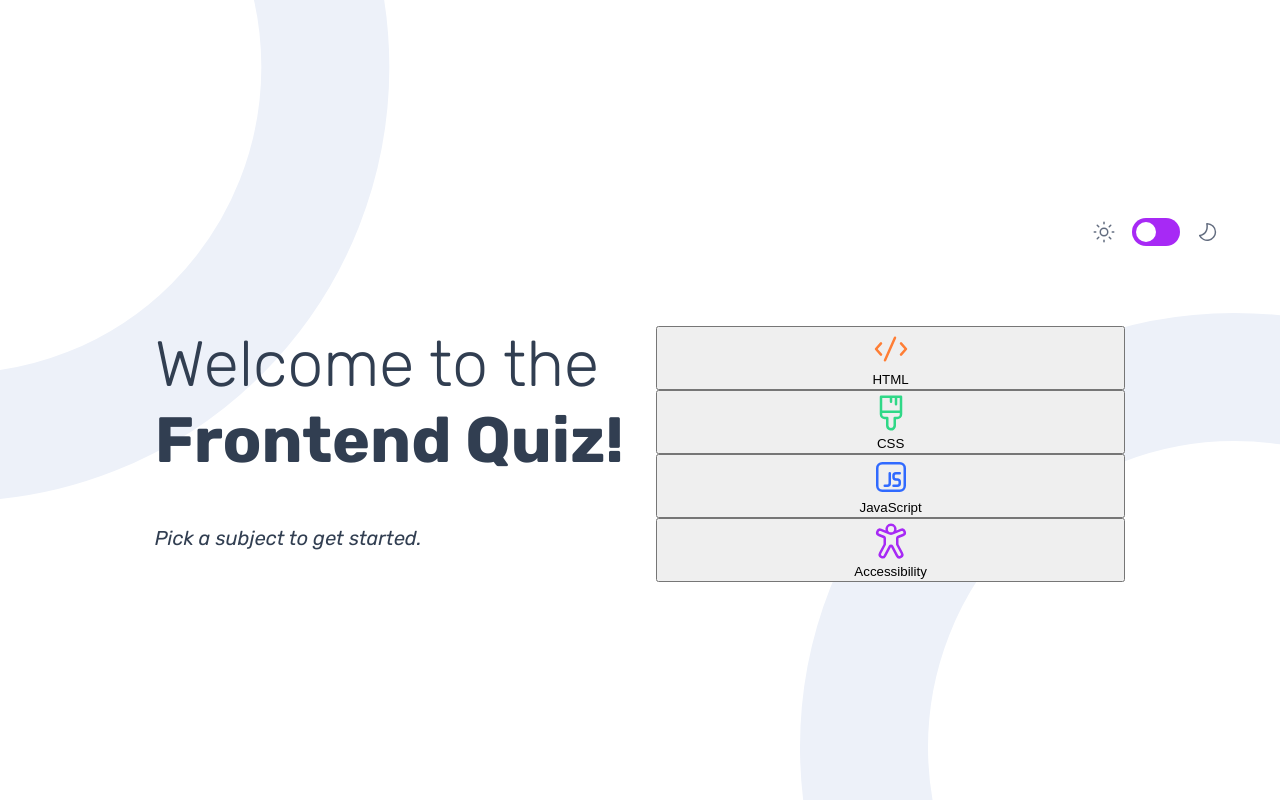
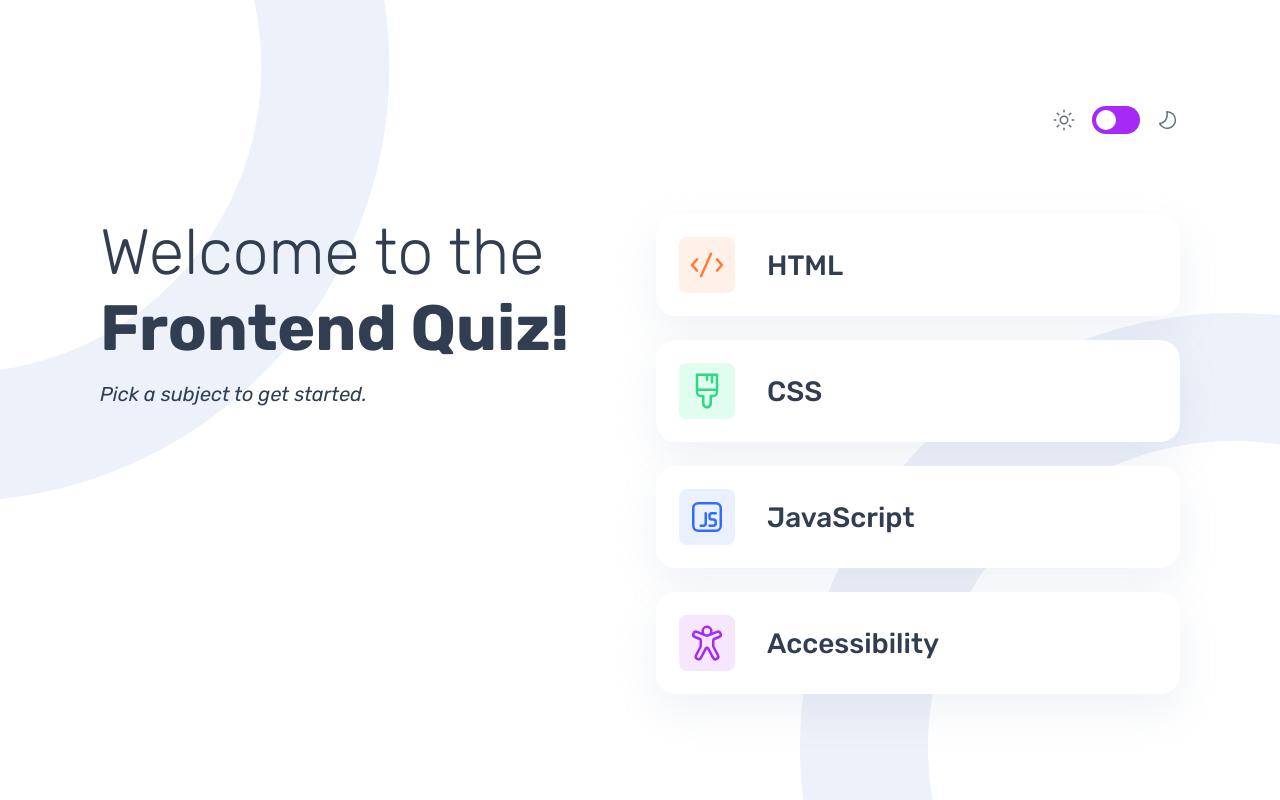
Before and after one commit to DmitryMuzalev/frontend-quiz-app-ts, a React (Create React App) app: page / in a window 1280 px wide. Built offline with nearby package versions, Linux system fonts and the light colour scheme.

Commit message:
feat: Creating the initial state of the application menu.

```diff
--- a/src/components/Container/Container.module.scss
+++ b/src/components/Container/Container.module.scss
@@ -5,9 +5,13 @@
   flex-direction: column;
   row-gap: 5rem;
   width: 1200px;
-  padding: 0.625rem;
+  padding: 3.75rem;
   margin: 0 auto;
-  @media (min-width: 479px) {
-    padding: 1.25rem;
+  @media (max-width: 600px) {
+    padding: 2rem;
+    row-gap: 4rem;
+  }
+  @media (max-width: 479px) {
+    padding: 0.625rem;
   }
 }
--- a/src/components/Greeting/Greeting.module.scss
+++ b/src/components/Greeting/Greeting.module.scss
@@ -2,22 +2,11 @@
   h2 {
     display: flex;
     flex-direction: column;
-    font-size: 2.5rem;
+    font-size: clamp(2.5rem, 6vw, 4rem);
     color: var(--color-text);
     margin-bottom: 1rem;
     span:first-child {
       font-weight: var(--fw-light);
     }
   }
-
-  @media (min-width: 767px) {
-    h2 {
-      margin-bottom: 3rem;
-    }
-  }
-  @media (min-width: 600px) {
-    h2 {
-      font-size: 4rem;
-    }
-  }
 }
--- a/src/components/Layout/Layout.module.scss
+++ b/src/components/Layout/Layout.module.scss
@@ -2,4 +2,9 @@
   display: grid;
   grid-template-columns: repeat(2, 1fr);
   gap: 2rem;
+  width: 100%;
+  @media (max-width: 992px) {
+    grid-template-columns: 1fr;
+    gap: 3rem;
+  }
 }
--- a/src/components/Option/Option.module.scss
+++ b/src/components/Option/Option.module.scss
@@ -1 +1,36 @@
-.option {}
+:global {
+  body[data-theme="light"] {
+    --color-option: var(--grey-900);
+    --bg-option: var(--white);
+  }
+  body[data-theme="dark"] {
+    --color-option: var(--white);
+    --bg-option: var(--grey-700);
+  }
+}
+
+.option {
+  cursor: pointer;
+  display: flex;
+  align-items: center;
+  column-gap: 2rem;
+  padding: 1.25rem;
+  font-family: inherit;
+  font-weight: var(--fw-medium);
+  color: var(--color-option);
+  font-size: clamp(1.125rem, 5vw, 1.75rem);
+  border: 3px solid transparent;
+  border-radius: 1.25rem;
+  background-color: var(--bg-option);
+  box-shadow: 0 16px 40px 0 rgba(143, 160, 193, 0.14);
+  text-align: left;
+
+  div:first-child {
+    flex-shrink: 0;
+  }
+
+  @media (max-width: 767px) {
+    padding: 0.75rem;
+    column-gap: 1rem;
+  }
+}
--- a/src/components/Option/Option.tsx
+++ b/src/components/Option/Option.tsx
@@ -5,7 +5,7 @@ interface OptionProps extends Pick<QuizType, "title" | "icon"> {}
 
 export const Option = ({ icon, title }: OptionProps) => (
   <button className={styles.option}>
-    <div className={styles.optionIcon}>
+    <div className="iconBox" id={title.toLowerCase()}>
       <img src={icon} alt={title} />
     </div>
     {title}
--- a/src/components/QuizList/QuizList.module.scss
+++ b/src/components/QuizList/QuizList.module.scss
@@ -1,4 +1,5 @@
 .quizList {
   display: flex;
   flex-direction: column;
+  row-gap: 1.5rem;
 }
--- a/src/index.scss
+++ b/src/index.scss
@@ -97,3 +97,32 @@ ul {
     font-size: 1.25rem;
   }
 }
+
+.iconBox {
+  display: flex;
+  justify-content: center;
+  align-items: center;
+  width: 3.5rem;
+  height: 3.5rem;
+  border-radius: 0.5rem;
+  @media (max-width: 479px) {
+    width: 2.5rem;
+    height: 2.5rem;
+    img {
+      width: 60%;
+    }
+  }
+}
+
+#html {
+  background-color: var(--orange-100);
+}
+#css {
+  background-color: var(--green-100);
+}
+#javascript {
+  background-color: var(--blue-100);
+}
+#accessibility {
+  background-color: var(--purple-100);
+}
```
